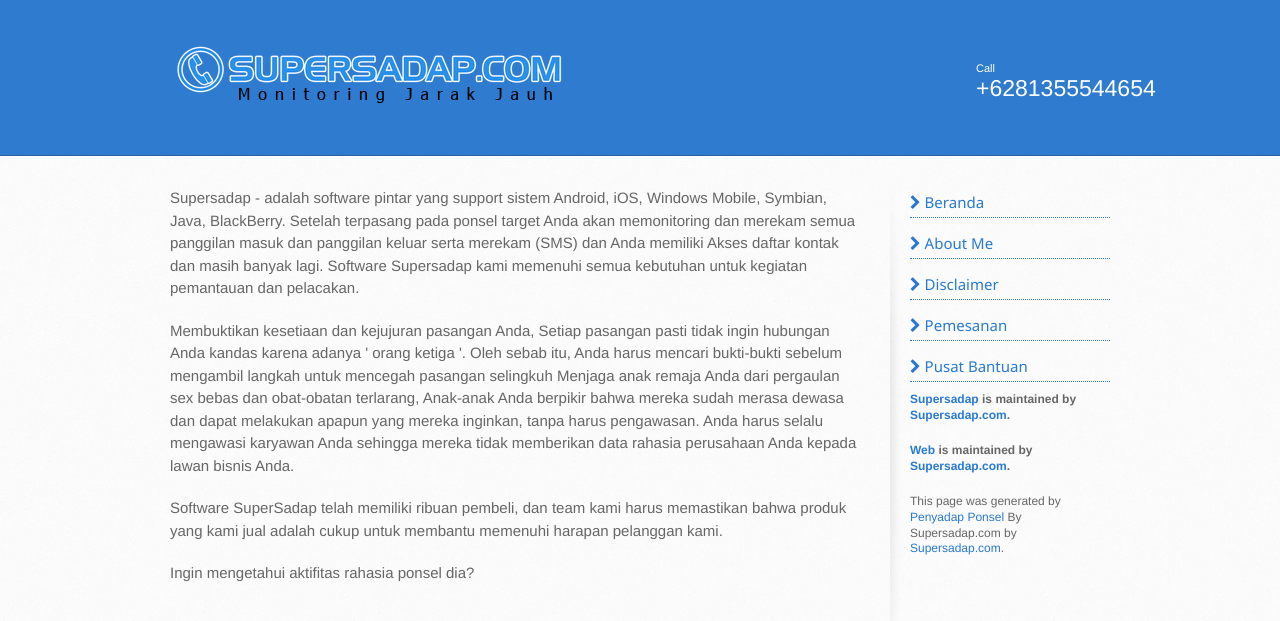
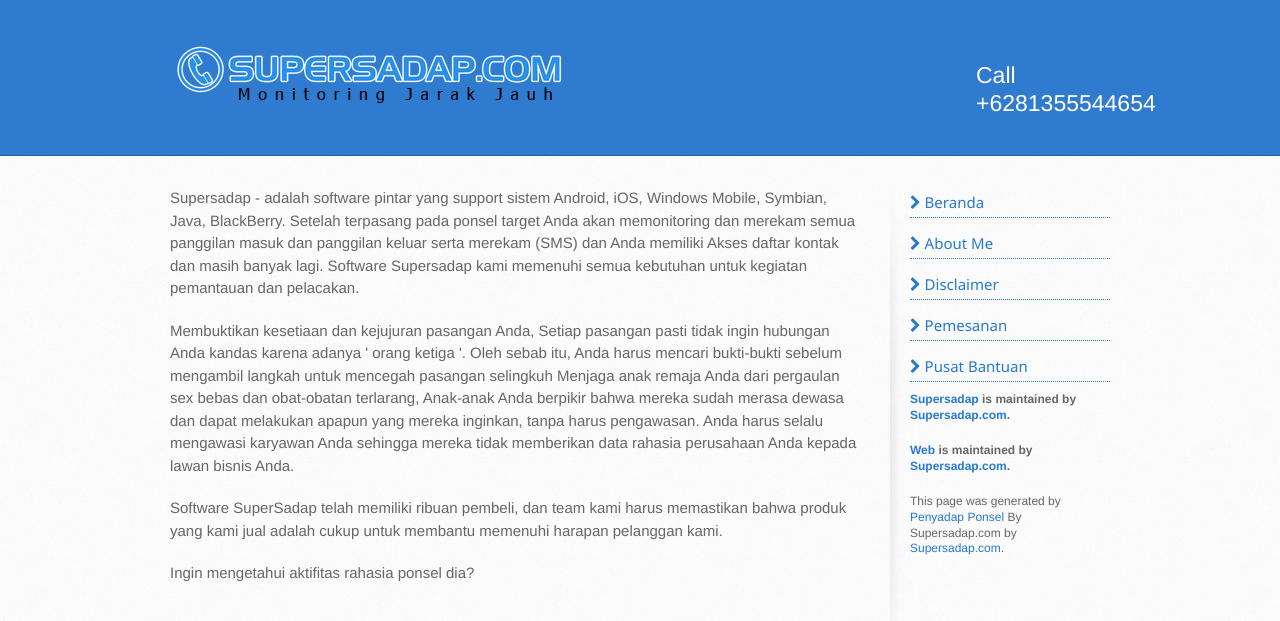
Before and after one commit to pietromenna/jekyll-architect-theme, a Jekyll site: the page built from index.html, in a window 1280 px wide. Shown: the top 621 px of the page. Built offline with Jekyll 4.4.1, drawn with Linux system fonts in a browser that asks for light colours; nearby versions of some CDN libraries; Markdown is read by kramdown in place of the engine named in the settings.

Commit message:
Update default.html

```diff
--- a/_layouts/default.html
+++ b/_layouts/default.html
@@ -23,7 +23,7 @@
         <a href="{{ site.url }}"></a>
         <img alt="SUPERSADAP.COM" height="75px; " id="Header1_headerimg" src="images/supersadap.png" style="display: block" width="400px; ">
         </a>
-        <a href="#" class="button"><small>Call</small> +6281355544654</a>
+        <a href="#" class="button">Call +6281355544654</a>
       </div>
     </header>
 
```
